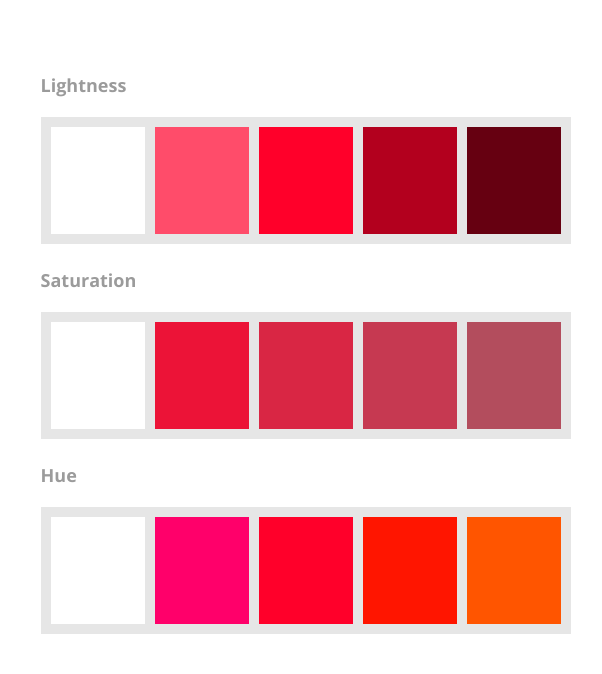
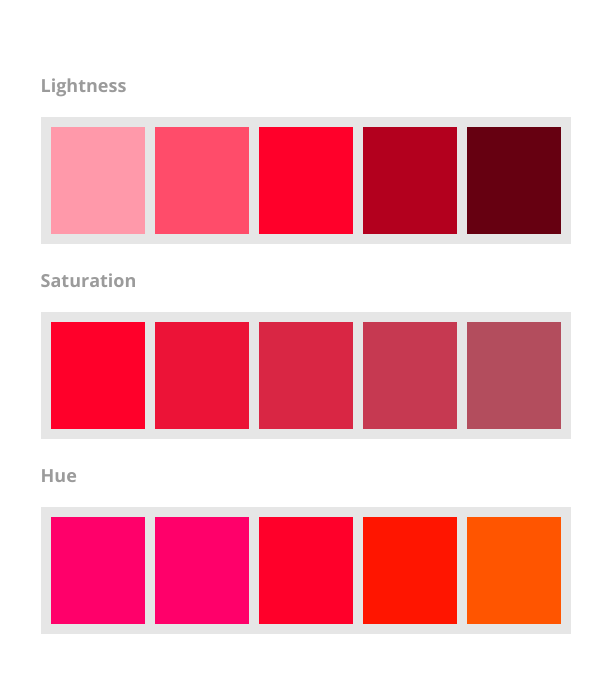
Before and after one commit to madjosh10/paint-store, a plain HTML site: page index.html in a window 1280 px wide. Shown: the part 1480-2154 px from the top of the page, 511-1113 px from the left. Drawn offline with nearby package versions, Linux system fonts and the light colour scheme.

Commit message:
fixing red colors

```diff
--- a/css/style.css
+++ b/css/style.css
@@ -243,7 +243,7 @@ h1 {
 
 /* Red lightness decreases by 15 */
 .reds .lightness .color-1 {
-
+  background-color: hsl(350, 100%, 80%);
 }
 
 .reds .lightness .color-2 {
@@ -264,7 +264,7 @@ h1 {
 
 /* Red saturation decreases by 15 */
 .reds .saturation .color-1 {
-
+  background-color: hsl(350, 100%, 50%);
 }
 
 .reds .saturation .color-2 {
@@ -285,7 +285,7 @@ h1 {
 
 /* Red hue increases by 15 */
 .reds .hue .color-1 {
-
+  background-color: hsl(335, 100%, 50%);
 }
 
 .reds .hue .color-2 {
```
